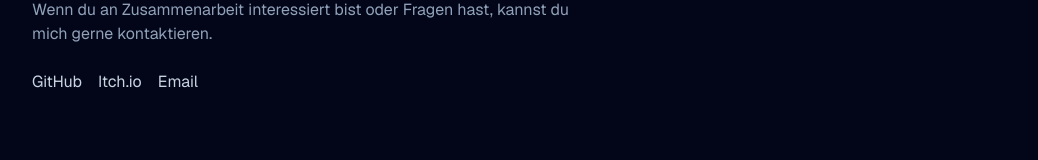
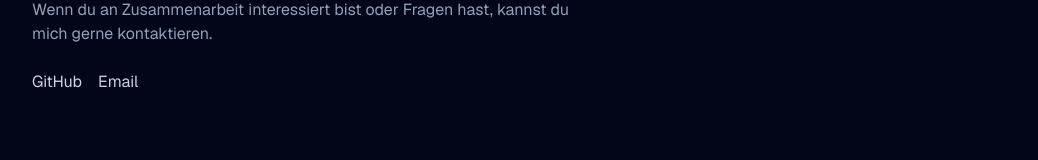
Before and after one commit to im24b-staquetq/QuentinPortfolio, a Next.js app: page / in a window 1280 px wide. Shown: the part 2095-2255 px from the top of the page, without its empty margins (120-1158 px from the left). Built offline with nearby package versions, Linux system fonts and the light colour scheme.

Commit message:
removed unnecessary contact link

```diff
--- a/app/page.js
+++ b/app/page.js
@@ -169,9 +169,6 @@ export default function Home() {
             <a className="text-slate-300 transition hover:text-slate-100" href="https://github.com/im24b-staquetq">
               GitHub
             </a>
-            <a className="text-slate-300 transition hover:text-slate-100" href="https://spinelplaiz.itch.io/">
-              Itch.io
-            </a>
             <a className="text-slate-300 transition hover:text-slate-100" href="mailto:quentin.staquet@malbikendar.net">
               Email
             </a>
```
